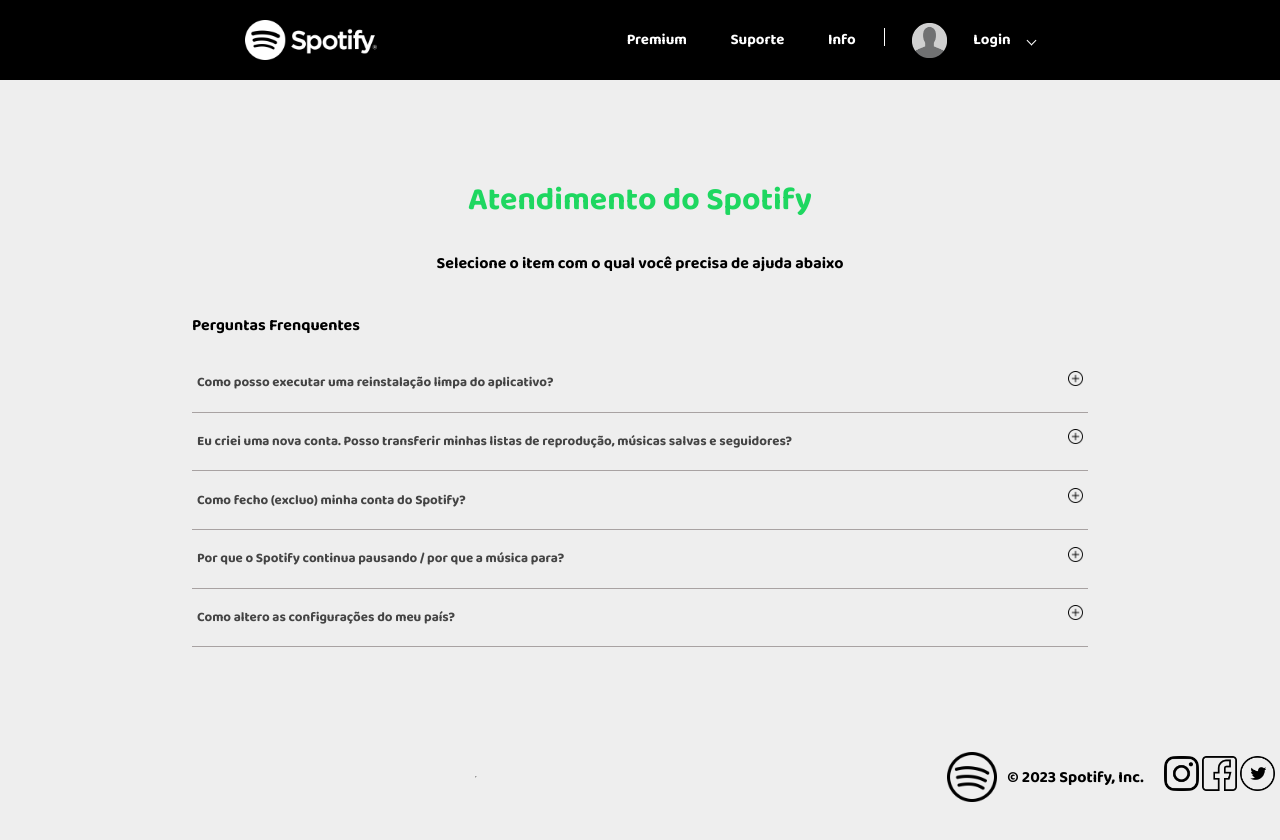
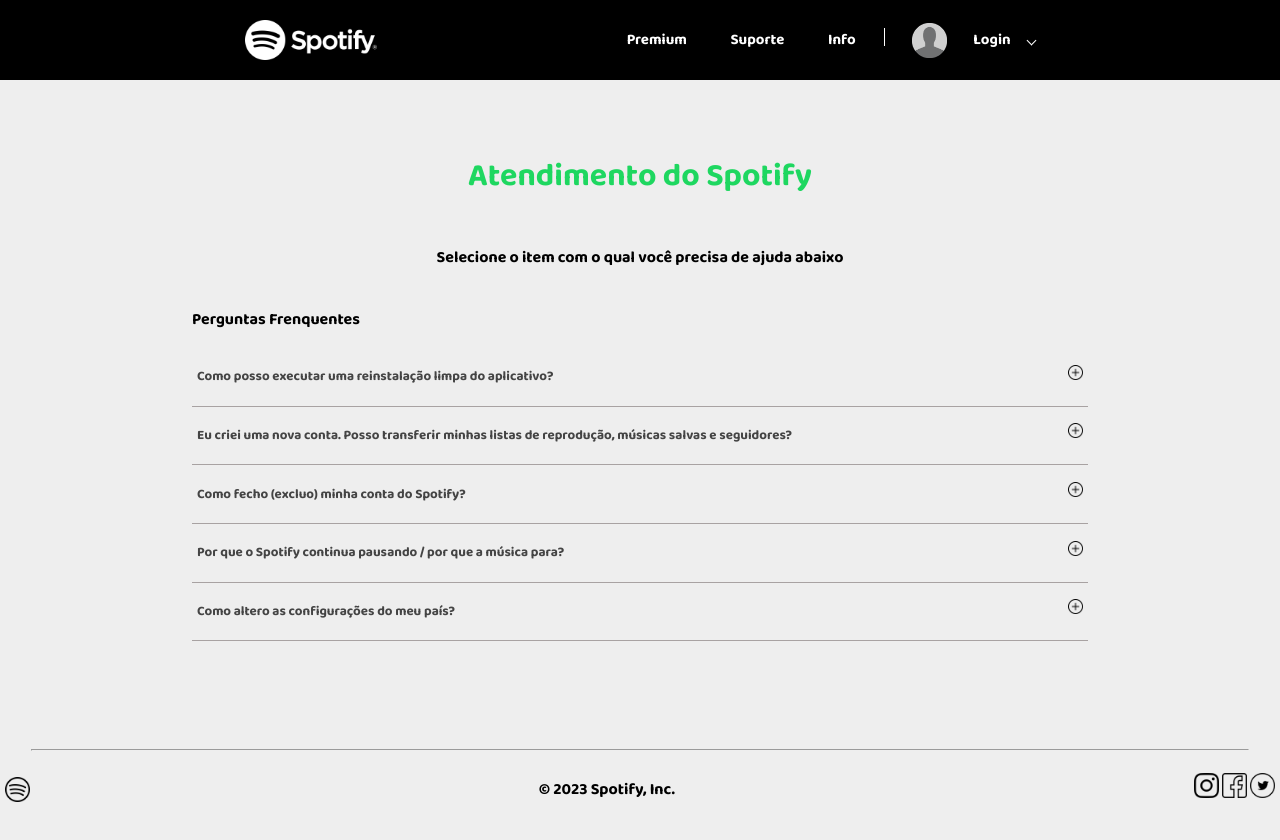
Before and after one commit to JoaooHolanda/FAQ, a plain HTML site: page index.html in a window 1280 px wide. Drawn offline with Linux system fonts and the light colour scheme.

Commit message:
update and make responsive less the footer

```diff
--- a/index.html
+++ b/index.html
@@ -77,9 +77,9 @@
 </div>
 <div class="space">
 </div>
+<hr id="line">
+<div class="footer content">
 
-<div class="footer content">
-  <hr id="line">
   <img src="/assets/spotify_black.png" alt="spotify">
     <a>© 2023 Spotify, Inc.</a>
     <a class="sociais">
--- a/script.js
+++ b/script.js
@@ -10,7 +10,7 @@ for (i = 0; i < acc.length; i++) {
     /* Toggle between adding and removing the "active" class,
     to highlight the button that controls the panel */
     this.classList.toggle("active");
-    this.classList.toggle("clicado")
+    this.classList.toggle("clicado");
     /* Toggle between hiding and showing the active panel */
     var panel = this.nextElementSibling;
     if (panel.style.display === "block") {
--- a/styles/footer.css
+++ b/styles/footer.css
@@ -4,24 +4,20 @@
     background: #eee;
     height: 50px;
     width: 100%;
-    /* padding-top: 30cm; */
     color: black;
     padding: 5px;
-}
-
-.content hr{
-    background-color: black;
-}
-.content{
     display: flex;
     align-items: center;
     justify-content: space-between;
-    paddi
+    flex-direction: row;
+}
+#line{
+    width: 95%;
 }
 
 .footer img{
-    max-width:  50px;
-    max-height: 50px;
+    max-width:  25px;
+    max-height: 25px;
     top: 50%;
 }
 
--- a/styles/style.css
+++ b/styles/style.css
@@ -3,7 +3,7 @@ html,
 body{
     background-color: #eee;
     overflow-x: hidden;
-    overflow-y: auto;
+    overflow-y: scroll;
     margin: 0;
     height: 107%;
     width: 100%;
@@ -81,12 +81,10 @@ body{
     justify-content: center;
     align-items: center;
     margin-top: 50px ;
-    height: 100px;
-    width: 500px;
   }
 
   .title h1{
-    margin-bottom: -19px;
+    /* margin-bottom: -19px; */
     color: #1ed760;
     font-family: 'Baloo 2', bold;
   }
@@ -116,15 +114,15 @@ body{
 }
 .clicado img{
   animation: spin 1s ease-in-out;
-  width: 50px;
-  height: 50px;
+  /* width: 50px; */
+  /* height: 50px; */
 
 }
 
 
 @keyframes spin {
   0% {
-    transform: rotate(0deg);
+    transform:rotate(0deg)
 }
 
 100%{
@@ -133,8 +131,10 @@ body{
 }
 
 
-/* @media only screen and (max-width :558px) { */
-  /* body{ */
-    /* background-color: #1ed760; */
-  /* } */
-/* } */
+ @media only screen and (max-width :359px) {
+  .title{
+    text-align: center;
+  }
+
+
+}
```
